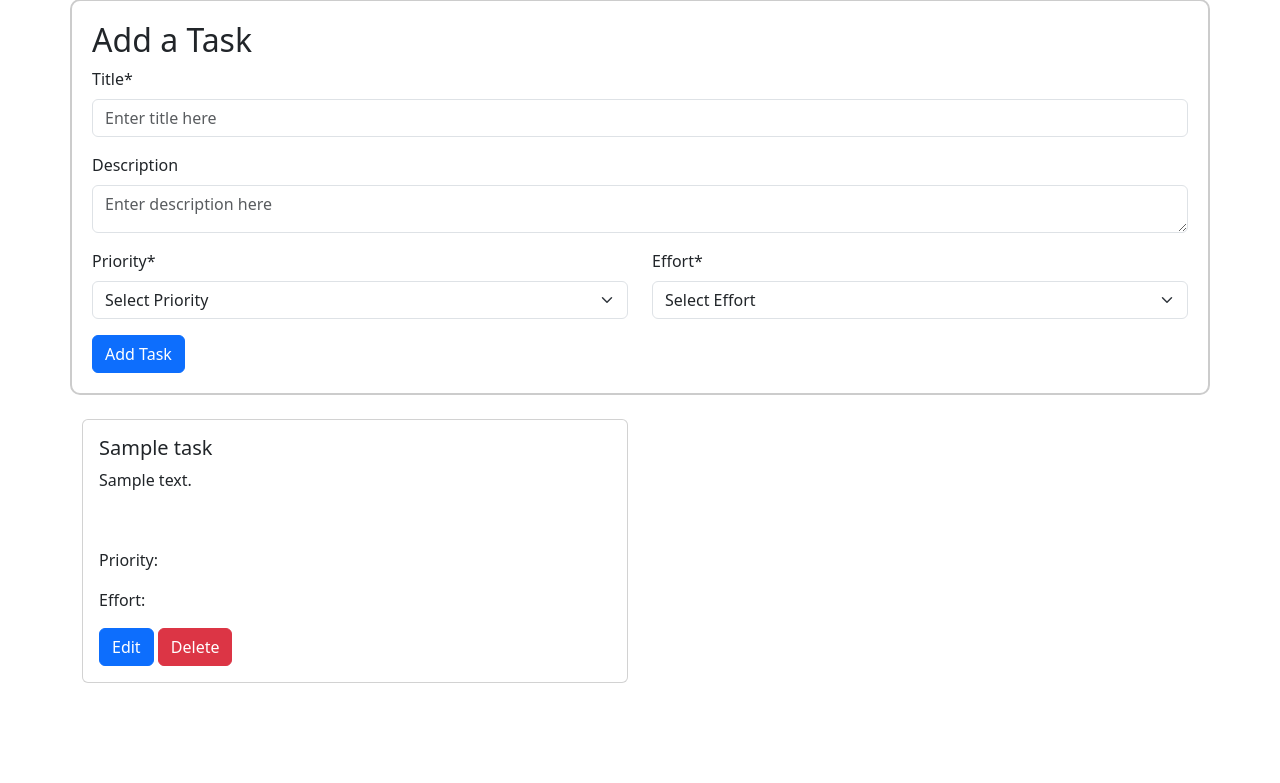
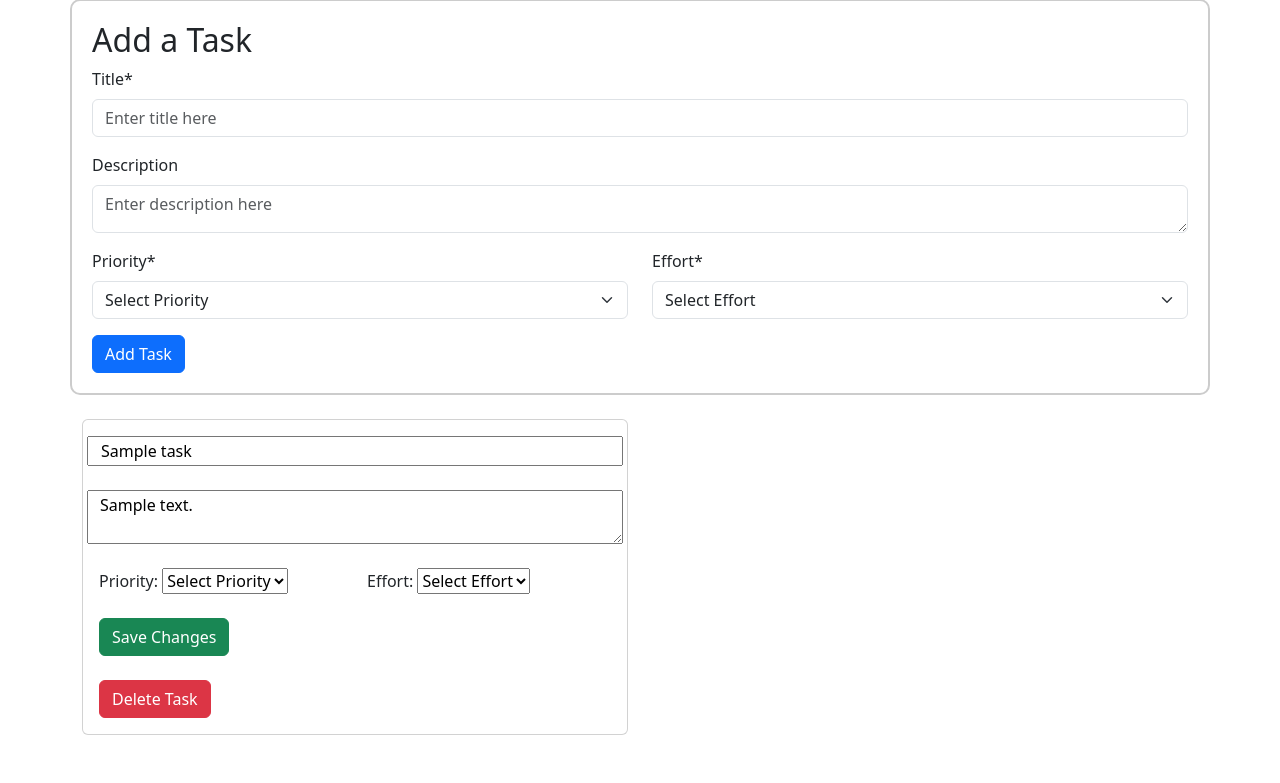
Before and after one commit to maaferna/todo_list_django, a Django app: page / in a window 1280 px wide. Shown: the part 93-876 px from the top of the page. Before the commit the page ends 776 px from the top, so only its background shows below. Run offline with Django 4.2, Linux system fonts and the light colour scheme; a user stored in the database is signed in; tables that the repository leaves empty hold one stand-in row (values such as "Sample post"); some libraries are stand-ins or nearby versions.

Commit message:
The delete and edit method it's working the form allow edit task, in the home page it's allow delete a task. The response render the updated dataset from database

```diff
--- a/backend/static/js/script.js
+++ b/backend/static/js/script.js
@@ -1,4 +1,19 @@
 $(document).ready(function() {
+    // Function to show a popup message with a specific color
+    function showPopupMessage(message, color) {
+        var alertDiv = document.createElement("div");
+        alertDiv.className = "alert alert-" + color;
+        alertDiv.role = "alert";
+        alertDiv.innerHTML = message;
+
+        // Append the alert to the body
+        document.body.appendChild(alertDiv);
+
+        // Automatically hide the alert after 3 seconds (adjust as needed)
+        setTimeout(function() {
+            alertDiv.style.display = "none";
+        }, 3000);
+    }
     // Function to get the CSRF cookie value
     function getCookie(name) {
         var cookieValue = null;
@@ -49,12 +64,28 @@ $(document).ready(function() {
             url: "/delete_task/" + taskId + "/",
             headers: { "X-CSRFToken": getCookie("csrftoken") },
             success: function(data) {
-                console.log(data.html);
-
+                $("#container-to-update").html(data.html);
+                $("#preview-submit-tasks").trigger('reset');
+                $("#preview-submit-tasks").hide(); // Add this line to hide the form after submission
                 // Use native JavaScript to update the container
                 var containerToUpdate = document.getElementById("container-to-update");
                 if (containerToUpdate) {
                     containerToUpdate.innerHTML = data.html;
+
+                    // Display a custom-styled success message with the title
+                    var successMessage = "Task deleted successfully: " + data.title;
+                    var alertDiv = document.createElement("div");
+                    alertDiv.className = "alert alert-danger";
+                    alertDiv.role = "alert";
+                    alertDiv.innerHTML = successMessage;
+
+                    // Prepend the alert to the container
+                    containerToUpdate.prepend(alertDiv);
+
+                    // Automatically hide the alert after 3 seconds (adjust as needed)
+                    setTimeout(function() {
+                        alertDiv.style.display = "none";
+                    }, 3000);
                 } else {
                     console.error("Container not found");
                 }
@@ -65,6 +96,67 @@ $(document).ready(function() {
         });
     });
 
+
+    // Add a click event listener for the "Edit" button
+    $(document).on("click", ".edit-task", function() {
+        // Get the task ID from the data attribute
+        var taskId = $(this).data("task-id");
+
+        // Make an AJAX request to get the task details
+        $.ajax({
+            type: "POST",
+            url: "/edit_task/" + taskId + "/",  // Update the URL based on your URL configuration
+            headers: { "X-CSRFToken": getCookie("csrftoken") },
+            success: function(data) {
+                if (data.html) {
+                    // Update the task list container with the new HTML
+                    $("#container-to-update").html(data.html);
+                    window.location.href = data.home_url;  // Update with your actual URL
+                } else {
+                    console.error("Updated task list HTML not found in the response");
+                }
+                $("#preview-submit-tasks").trigger('reset');
+                $("#preview-submit-tasks").hide(); // Add this line to hide the form after submission
+                var containerToUpdate = document.getElementById("container-to-update");
+                if (containerToUpdate) {
+                    containerToUpdate.innerHTML = data.html;
+
+                    // Display a custom-styled success message with the title
+                    var successMessage = "Task updated successfully: " + data.title;
+                    var alertDiv = document.createElement("div");
+                    alertDiv.className = "alert alert-warning";
+                    alertDiv.role = "alert";
+                    alertDiv.innerHTML = successMessage;
+
+                    // Prepend the alert to the container
+                    containerToUpdate.prepend(alertDiv);
+
+                    // Automatically hide the alert after 3 seconds (adjust as needed)
+                    setTimeout(function() {
+                        alertDiv.style.display = "none";
+                    }, 3000);
+                } else {
+                    console.error("Container not found");
+                }
+            },
+            error: function(error) {
+                console.log(error);
+                var errorMessage = "An error occurred while editing the task.";
+                var alertDiv = document.createElement("div");
+                alertDiv.className = "alert alert-danger";
+                alertDiv.role = "alert";
+                alertDiv.innerHTML = errorMessage;
+
+                // Prepend the alert to the container
+                containerToUpdate.prepend(alertDiv);
+
+                // Automatically hide the alert after 3 seconds (adjust as needed)
+                setTimeout(function() {
+                    alertDiv.style.display = "none";
+                }, 3000);
+            }
+        });
+    });
 });
 
 
--- a/backend/templates/todo/home.html
+++ b/backend/templates/todo/home.html
@@ -36,12 +36,40 @@
             <div class="col-md-6 mb-4">
                 <div class="card">
                     <div class="card-body">
-                        <h5 class="card-title">{{ task.title }}</h5>
-                        <p class="card-text description-text">{{ task.description }}</p>
-                        <p class="card-text">Priority: {{ task.priority }}</p>
-                        <p class="card-text">Effort: {{ task.effort }}</p>
-                        <button class="btn btn-primary edit-task" data-task-id="{{ task.id }}">Edit</button>
-                        <button class="btn btn-danger delete-task" data-task-id="{{ task.id }}">Delete</button>
+                        <form method="post" class="edit-task-form" id="edit-task-form-{{ task.id }}" action="{% url 'edit_task' task.id %}">
+                            {% csrf_token %}
+                            <div class="row mb-4">
+                                <input type="text" name="title" value="{{ task.title }}">
+                            </div>
+                            <div class="row mb-4">
+                                <textarea name="description">{{ task.description }}</textarea>
+                            </div>
+                            <div class="row mb-4">
+                                <div class="col-6">
+                                    <label for="priority">Priority: </label>
+                                    <select name="priority" id="priority">
+                                        {% for choice_value, choice_label in task.PRIORITY_CHOICES %}
+                                            <option value="{{ choice_value }}" {% if task.priority == choice_value %}selected{% endif %}>
+                                                {{ choice_label }}
+                                            </option>
+                                        {% endfor %}
+                                    </select>
+                                </div>
+                                <div class="col-6">
+                                    <label for="effort">Effort: </label>
+                                    <select name="effort" id="effort">
+                                        {% for choice_value, choice_label in task.EFFORT_CHOICES %}
+                                            <option value="{{ choice_value }}" {% if task.effort == choice_value %}selected{% endif %}>
+                                                {{ choice_label }}
+                                            </option>
+                                        {% endfor %}
+                                    </select>
+                                </div>
+                            </div>
+                            <button type="submit" class="btn btn-success mb-4">Save Changes</button>
+                        </form>
+
+                        <button class="btn btn-danger delete-task" data-task-id="{{ task.id }}">Delete Task</button>
                     </div>
                 </div>
             </div>
@@ -52,4 +80,5 @@
 <div class="container" id="container-to-update">
 
 </div>
+
 {% endblock %}
--- a/backend/todo_app/urls.py
+++ b/backend/todo_app/urls.py
@@ -1,7 +1,8 @@
 from django.urls import path
-from .views import home, delete_task
+from .views import home, delete_task, edit_task
 
 urlpatterns = [
     path('', home, name='home'),
     path('delete_task/<int:task_id>/', delete_task, name='delete_task'),
+    path('edit_task/<int:task_id>/', edit_task, name='edit_task'),
 ]
--- a/backend/todo_app/views.py
+++ b/backend/todo_app/views.py
@@ -1,6 +1,7 @@
 from django.http import JsonResponse
-from django.shortcuts import render, get_object_or_404
+from django.shortcuts import render, get_object_or_404, redirect
 from django.template.loader import render_to_string
+from django.urls import reverse
 
 from .models import Task
 from .forms import TaskForm
@@ -24,9 +25,29 @@ def home(request):
 
 def delete_task(request, task_id):
     task = get_object_or_404(Task, id=task_id)
+    title = task.title  # Get the title before deletion
     task.delete()
     tasks = Task.objects.filter(user=request.user).order_by('-modified_at')
-    print(tasks)
     html = render_to_string('partials/_task_list.html', {'tasks': tasks})
-    print(html)
-    return JsonResponse({'html': html})
+    return JsonResponse({'html': html, 'title': title})
+
+
+def edit_task(request, task_id):
+    task = get_object_or_404(Task, id=task_id)
+    title = task.title  # Get the title before edition
+
+    if request.method == 'POST':
+        form = TaskForm(request.POST, instance=task)
+        if form.is_valid():
+            form.save()
+            # Return a success message or an updated task list
+            tasks = Task.objects.filter(user=request.user).order_by('-modified_at')
+            html = render_to_string('partials/_task_list.html', {'tasks': tasks})
+            home_url = reverse('home')  # Assuming 'home' is the name of your home URL pattern
+            print("Console log the home: ", home_url)
+            if request.headers.get('X-Requested-With') == 'XMLHttpRequest':
+                # If the request is an AJAX request, return a JSON response
+                return JsonResponse({'html': html, 'title': title, 'home_url': home_url})
+            else:
+                # If the request is not an AJAX request, redirect to the home URL
+                return redirect(home_url)
```
Also changed, not shown: backend/templates/partials/_task_list.html (+38 -10 lines).
